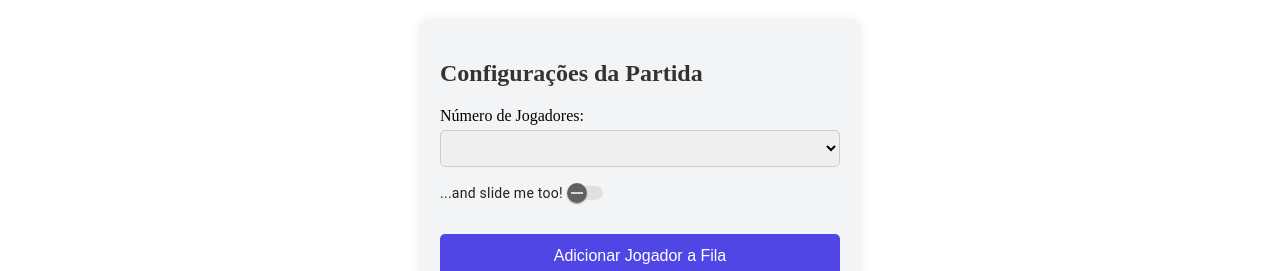
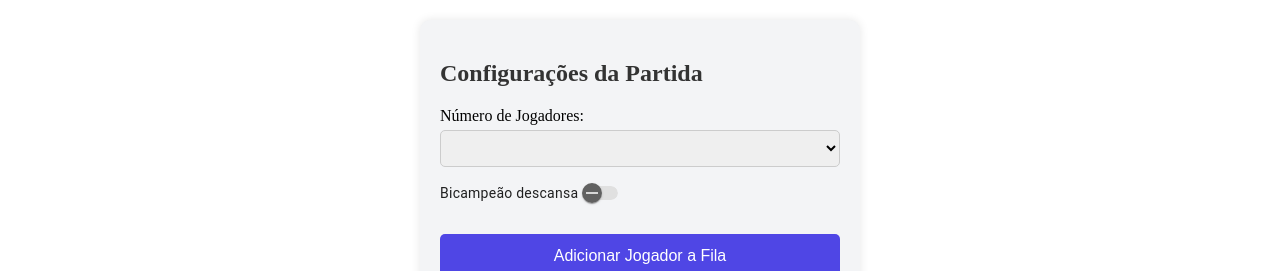
Before and after one commit to gabrielsndev/fila-volei-app, an Angular app: page / in a window 1280 px wide. Shown: the top 271 px of the page. Built offline with nearby package versions, Linux system fonts and the light colour scheme.

Commit message:
adicionando a lógica de salvar ao toggle

```diff
--- a/angular.json
+++ b/angular.json
@@ -37,8 +37,8 @@
               }
             ],
             "styles": [
-              "src/styles.css",
-              "node_modules/@angular/material/prebuilt-themes/deeppurple-amber.css"
+              "node_modules/@angular/material/prebuilt-themes/deeppurple-amber.css",
+              "src/styles.css"
             ],
             "scripts": []
           },
--- a/src/app/components/configuracoes/configuracoes.component.html
+++ b/src/app/components/configuracoes/configuracoes.component.html
@@ -8,7 +8,7 @@
         {{ num }}
       </option>
     </select>
-    <p><mat-slide-toggle labelPosition="before">...and slide me too!</mat-slide-toggle></p>
+    <p><mat-slide-toggle labelPosition="before" (change)="setDescansoBicampeao()" [(ngModel)]="descansoBicampeao">Bicampeão descansa </mat-slide-toggle></p>
   </div>
 
   <div class="button-group">
--- a/src/app/components/configuracoes/configuracoes.component.ts
+++ b/src/app/components/configuracoes/configuracoes.component.ts
@@ -43,15 +43,22 @@ export class ConfiguracoesComponent {
   fila :string[] = [];
 
   qtdJogadores: number = 2;
+  descansoBicampeao: boolean = false;
 
   ngOnInit(): void{
     this.filaService.fila$.subscribe(fila =>{ this.fila = fila; });
     this.configService.qtdJogadores$.subscribe(valor => { this.qtdJogadores = valor})
-
+    this.configService.descansoBicampeao$.subscribe(descanso => { this.descansoBicampeao = descanso})
   }
 
   setMaximoJogadores(value: string) {
    let numero: number = Number.parseInt(value)
    this.configService.setMaximoJogadores(numero);
   }
+
+  setDescansoBicampeao(){
+    this.configService.setDescansoJogadores(this.descansoBicampeao);
+  }
+
+
 }
--- a/src/app/service/config.service.ts
+++ b/src/app/service/config.service.ts
@@ -50,5 +50,11 @@ export class ConfigService {
     this.salvarQtdJogadores();
   }
 
+  public setDescansoJogadores(value: boolean) {
+    this.descansoBicampeao = value;
+    this.descansoBicampeaoSubject.next(value);
+    this.salvarDescansoBicampeao();
+  }
+
 
 }
```
